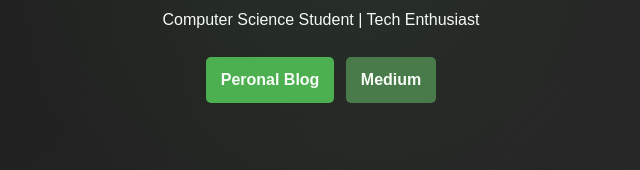
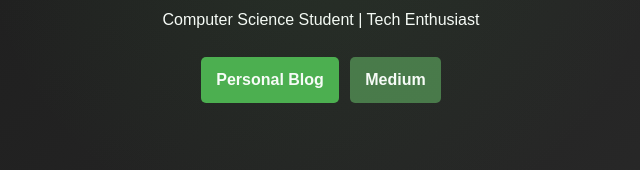
Before and after one commit to parthsidpara/portfolio, a plain HTML site: page index.html in a window 1280 px wide. Shown: the part 363-533 px from the top of the page, 319-959 px from the left. Drawn offline with Linux system fonts and the light colour scheme.

Commit message:
Update index.html

```diff
--- a/index.html
+++ b/index.html
@@ -29,7 +29,7 @@
                 <img src="profile.png" alt="Profile Picture" class="profile-img">
                 <h1>Hi, I'm <span class="highlight">Parth</span></h1>
                 <p>Computer Science Student | Tech Enthusiast</p>
-                <a href="https://parthsidpara.github.io/" class="btn">Peronal Blog</a>
+                <a href="https://parthsidpara.github.io/" class="btn">Personal Blog</a>
                 <a href="https://medium.com/@parthsidpara2005" class="btn" style="margin-left: 7px; background: #49784a; ">Medium</a>
             </div>
         </header>
```
